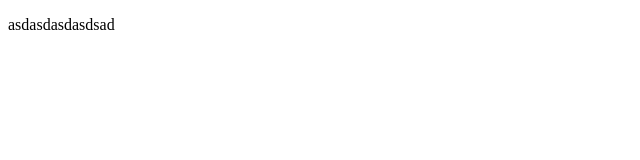
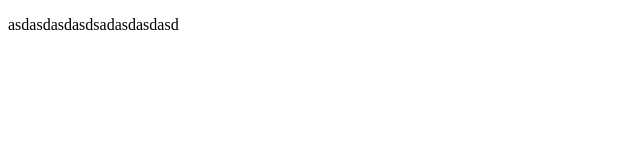
Before and after one commit to PrisakaruM/Test, a plain HTML site: page index.html in a window 1280 px wide. Shown: the full height of the page, 0-640 px from the left. Drawn offline with Linux system fonts and the light colour scheme.

Commit message:
second commit

```diff
--- a/index.html
+++ b/index.html
@@ -7,6 +7,6 @@
     <title>Document</title>
 </head>
 <body>
-    <p>asdasdasdasdsad</p>
+    <p>asdasdasdasdsadasdasdasd</p>
 </body>
 </html>
```
